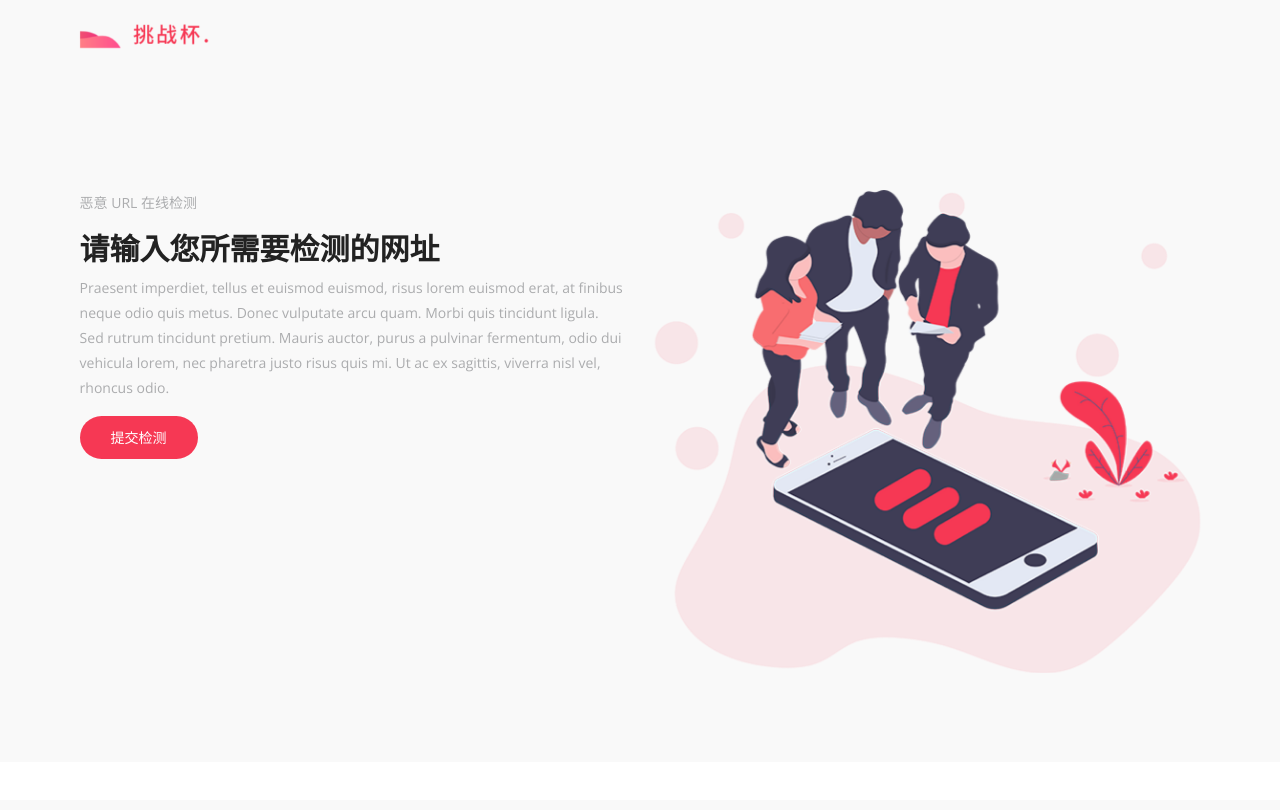
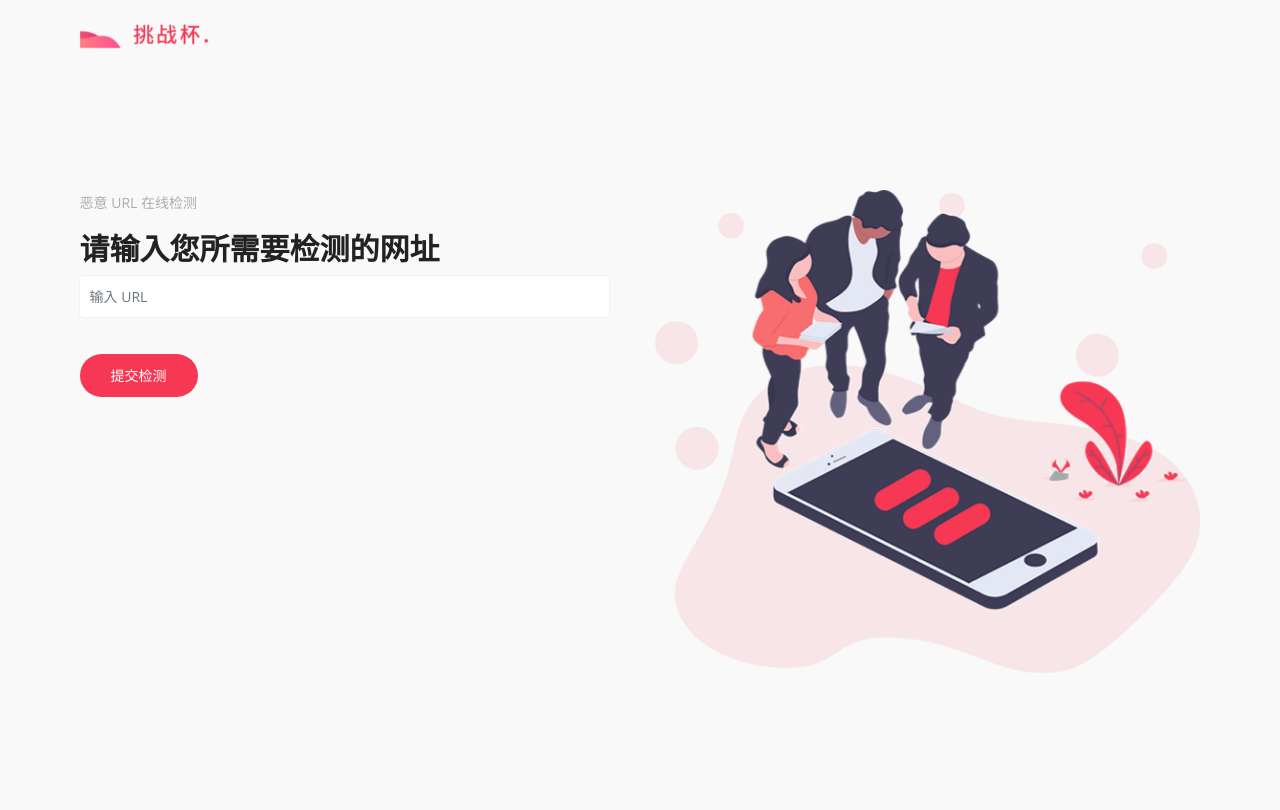
Before and after one commit to RocketWill/PKU-2019-challenge, a Flask app: page /url-detect in a window 1280 px wide. Before the commit the page ends 673 px from the top, so only its background shows below. Run offline with Flask 2, Linux system fonts and the light colour scheme; parts of the project's set-up code (start-up, migrations or seed data) failed here and were passed over; some libraries are stand-ins or nearby versions.

Commit message:
enter url page

```diff
--- /dev/null
+++ b/static/assets/js/url_detect/index.js
@@ -0,0 +1,16 @@
+
+$(document).ready(function(){
+
+    resizeContent();
+
+    $(window).resize(function() {
+        resizeContent();
+    });
+
+   $('.services-item').matchHeight();
+});
+
+function resizeContent() {
+    $height = $(window).height() -250;
+     $('#page-frame').height($height);
+}
--- a/templates/challenge.html
+++ b/templates/challenge.html
@@ -33,7 +33,7 @@
       <nav class="navbar navbar-expand-md bg-inverse fixed-top scrolling-navbar">
         <div class="container">
           <!-- Brand and toggle get grouped for better mobile display -->
-          <a href="index.html" class="navbar-brand"><img src="static/assets/img/challenge_logo.png" alt=""></a>
+          <a href="/" class="navbar-brand"><img src="static/assets/img/challenge_logo.png" alt=""></a>
           <button class="navbar-toggler" type="button" data-toggle="collapse" data-target="#navbarCollapse" aria-controls="navbarCollapse" aria-expanded="false" aria-label="Toggle navigation">
             <i class="lni-menu"></i>
           </button>
--- a/templates/url_input.html
+++ b/templates/url_input.html
@@ -8,7 +8,7 @@
     <title>Fusion - Bootstrap 4 Template</title>
 
     <!-- Bootstrap CSS -->
-    <link rel="stylesheet" href="static/assets/css/bootstrap.min.css" >
+    <link rel="stylesheet" href="static/assets/css/bootstrap.min.css">
     <!-- Icon -->
     <link rel="stylesheet" href="static/assets/fonts/line-icons.css">
     <!-- Owl carousel -->
@@ -34,7 +34,8 @@
         <div class="container">
             <!-- Brand and toggle get grouped for better mobile display -->
             <a href="/" class="navbar-brand"><img src="static/assets/img/challenge_logo.png" alt=""></a>
-          <button class="navbar-toggler" type="button" data-toggle="collapse" data-target="#navbarCollapse" aria-controls="navbarCollapse" aria-expanded="false" aria-label="Toggle navigation">
+            <button class="navbar-toggler" type="button" data-toggle="collapse" data-target="#navbarCollapse"
+                    aria-controls="navbarCollapse" aria-expanded="false" aria-label="Toggle navigation">
                 <i class="lni-menu"></i>
             </button>
             <!--
@@ -82,22 +83,27 @@
         <div class="container">
             <div class="row">
                 <div class="col-lg-6 col-md-12 col-xs-12 info">
-            <div class="about-wrapper wow fadeInLeft animated" data-wow-delay="0.3s" style="visibility: visible;-webkit-animation-delay: 0.3s; -moz-animation-delay: 0.3s; animation-delay: 0.3s;">
+                    <div class="about-wrapper wow fadeInLeft animated" data-wow-delay="0.3s"
+                         style="visibility: visible;-webkit-animation-delay: 0.3s; -moz-animation-delay: 0.3s; animation-delay: 0.3s;">
                         <div>
                             <div class="site-heading">
                                 <p class="mb-3">恶意 URL 在线检测</p>
                                 <h2 class="section-title">请输入您所需要检测的网址</h2>
                             </div>
                             <div class="content">
-                  <p>
-                    Praesent imperdiet, tellus et euismod euismod, risus lorem euismod erat, at finibus neque odio quis metus. Donec vulputate arcu quam. Morbi quis tincidunt ligula. Sed rutrum tincidunt pretium. Mauris auctor, purus a pulvinar fermentum, odio dui vehicula lorem, nec pharetra justo risus quis mi. Ut ac ex sagittis, viverra nisl vel, rhoncus odio.
-                  </p>
-                  <a href="#" class="btn btn-common mt-3">提交检测</a>
+
+                                <div class="col-md-12">
+                                    <div class="form-group" style="margin-left: -1rem;">
+                                        <input id="url" type="text" placeholder="输入 URL" id="msg_subject" class="form-control">
+                                    </div>
+                                </div>
+                                <button class="btn btn-common mt-3 submit">提交检测</button>
                             </div>
                         </div>
                     </div>
                 </div>
-          <div class="col-lg-6 col-md-12 col-xs-12 wow fadeInRight animated" data-wow-delay="0.3s" style="visibility: visible;-webkit-animation-delay: 0.3s; -moz-animation-delay: 0.3s; animation-delay: 0.3s;">
+                <div class="col-lg-6 col-md-12 col-xs-12 wow fadeInRight animated" data-wow-delay="0.3s"
+                     style="visibility: visible;-webkit-animation-delay: 0.3s; -moz-animation-delay: 0.3s; animation-delay: 0.3s;">
                     <img class="img-fluid" src="static/assets/img/about/img-1.png" alt="">
                 </div>
             </div>
@@ -133,7 +139,7 @@
 <script src="static/assets/js/contact-form-script.min.js"></script>
 
 <script src="static/assets/js/jquery.matchHeight.js" type="text/javascript"></script>
-    <script src="static/assets/js/index/index.js"></script>
+<script src="static/assets/js/url_detect/index.js"></script>
 
 
 </body>
```
Lines whose indentation alone changed are shown as unchanged.
